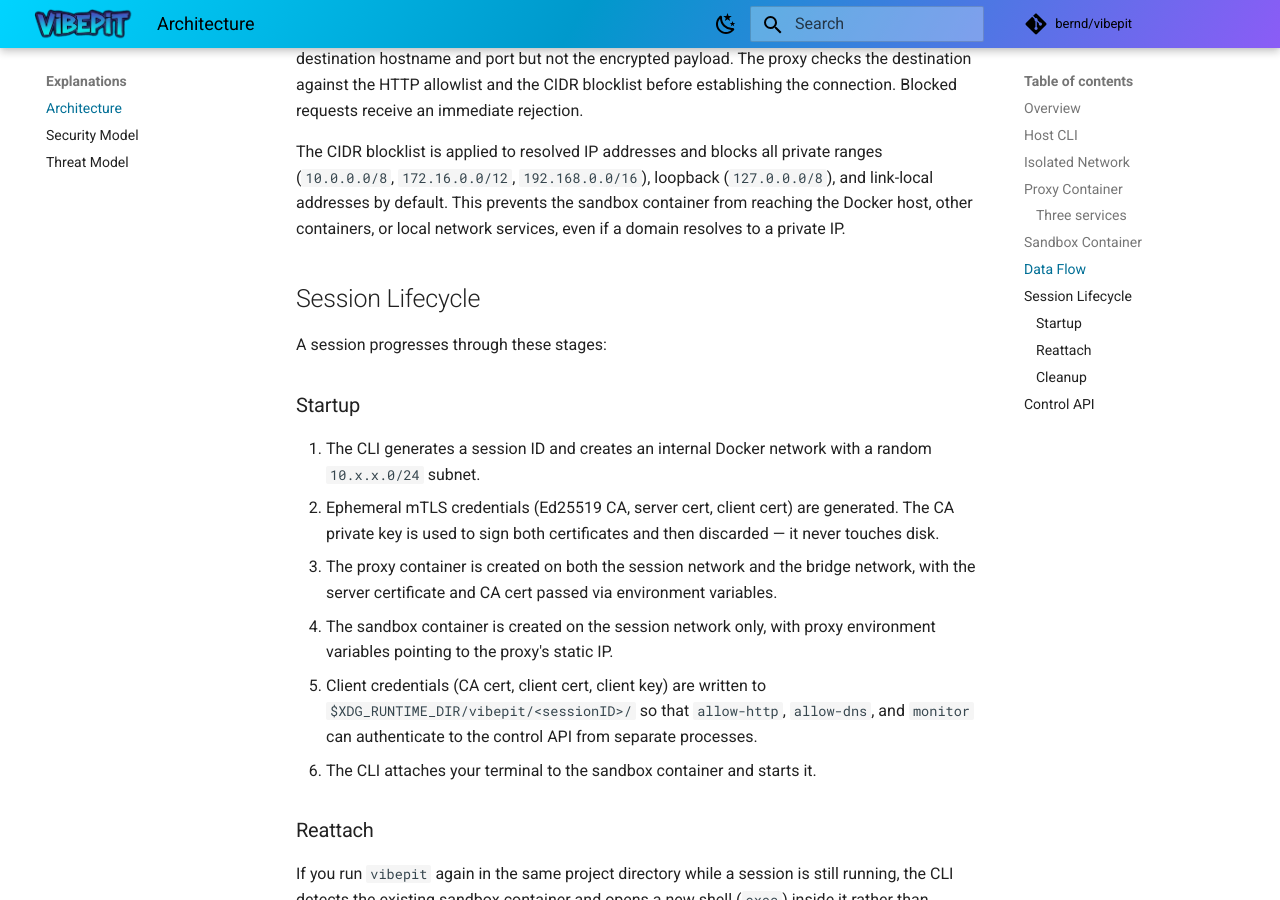
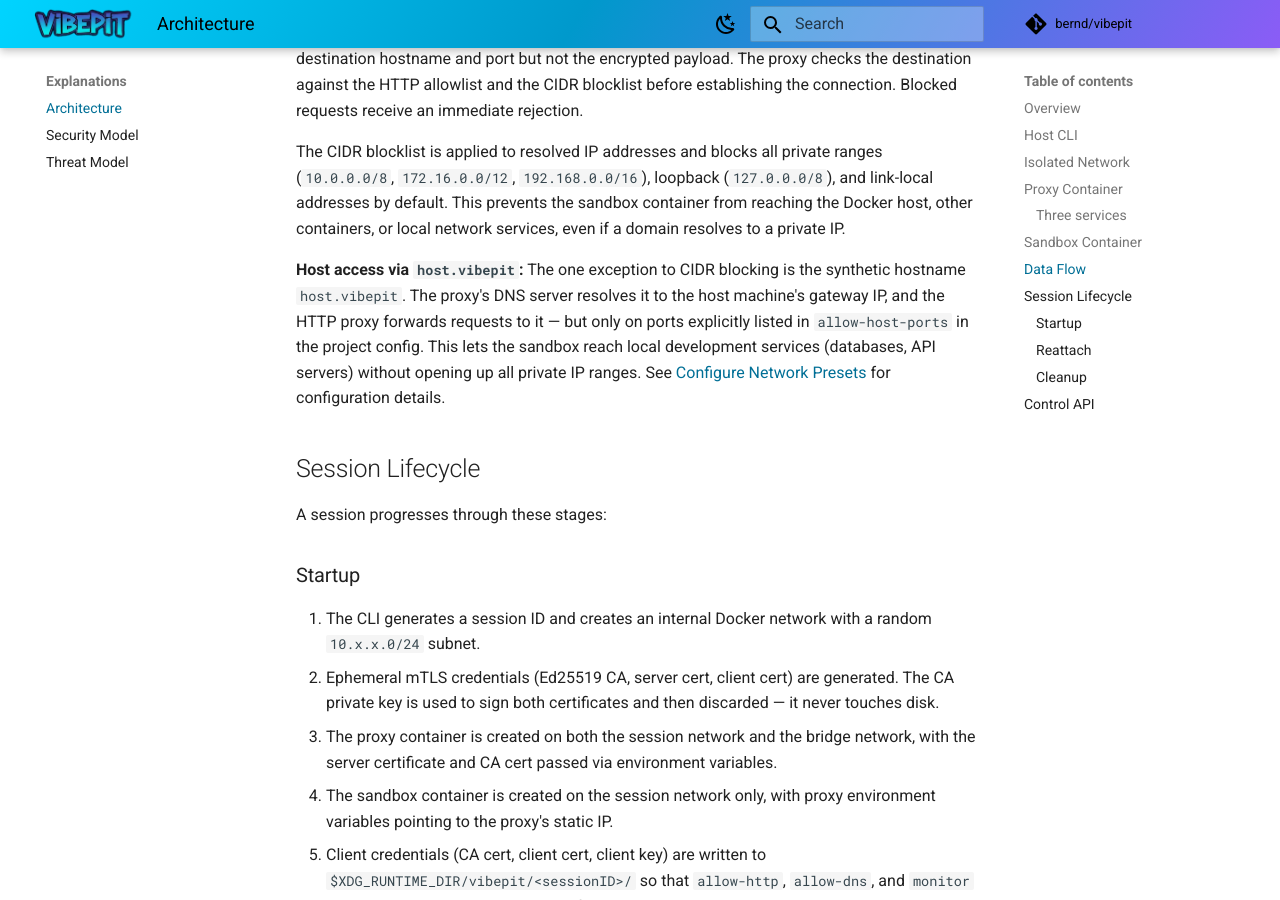
Before and after one commit to bernd/vibepit, an MkDocs documentation site: the page built from docs/content/explanations/architecture.md, in a window 1280 px wide and 900 px high, scrolled down 3429 px. Built offline with MkDocs 1.6.1 and Material for MkDocs 9.7.7, drawn with Linux system fonts in a browser that asks for light colours; comment, search, counter and statistics services are not loaded.

Commit message:
Document host.vibepit in architecture data flow section
Explains the synthetic hostname, how it bypasses CIDR blocking for
specific ports, and links to the configuration how-to.

Co-Authored-By: Claude Opus 4.6 <noreply@anthropic.com>

```diff
--- a/docs/content/explanations/architecture.md
+++ b/docs/content/explanations/architecture.md
@@ -94,6 +94,8 @@ All outbound traffic from the sandbox container follows two paths:
 
 The CIDR blocklist is applied to resolved IP addresses and blocks all private ranges (`10.0.0.0/8`, `172.16.0.0/12`, `192.168.0.0/16`), loopback (`127.0.0.0/8`), and link-local addresses by default. This prevents the sandbox container from reaching the Docker host, other containers, or local network services, even if a domain resolves to a private IP.
 
+**Host access via `host.vibepit`:** The one exception to CIDR blocking is the synthetic hostname `host.vibepit`. The proxy's DNS server resolves it to the host machine's gateway IP, and the HTTP proxy forwards requests to it — but only on ports explicitly listed in `allow-host-ports` in the project config. This lets the sandbox reach local development services (databases, API servers) without opening up all private IP ranges. See [Configure Network Presets](../how-to/configure-presets.md#allow-host-ports) for configuration details.
+
 ## Session Lifecycle
 
 A session progresses through these stages:
```
